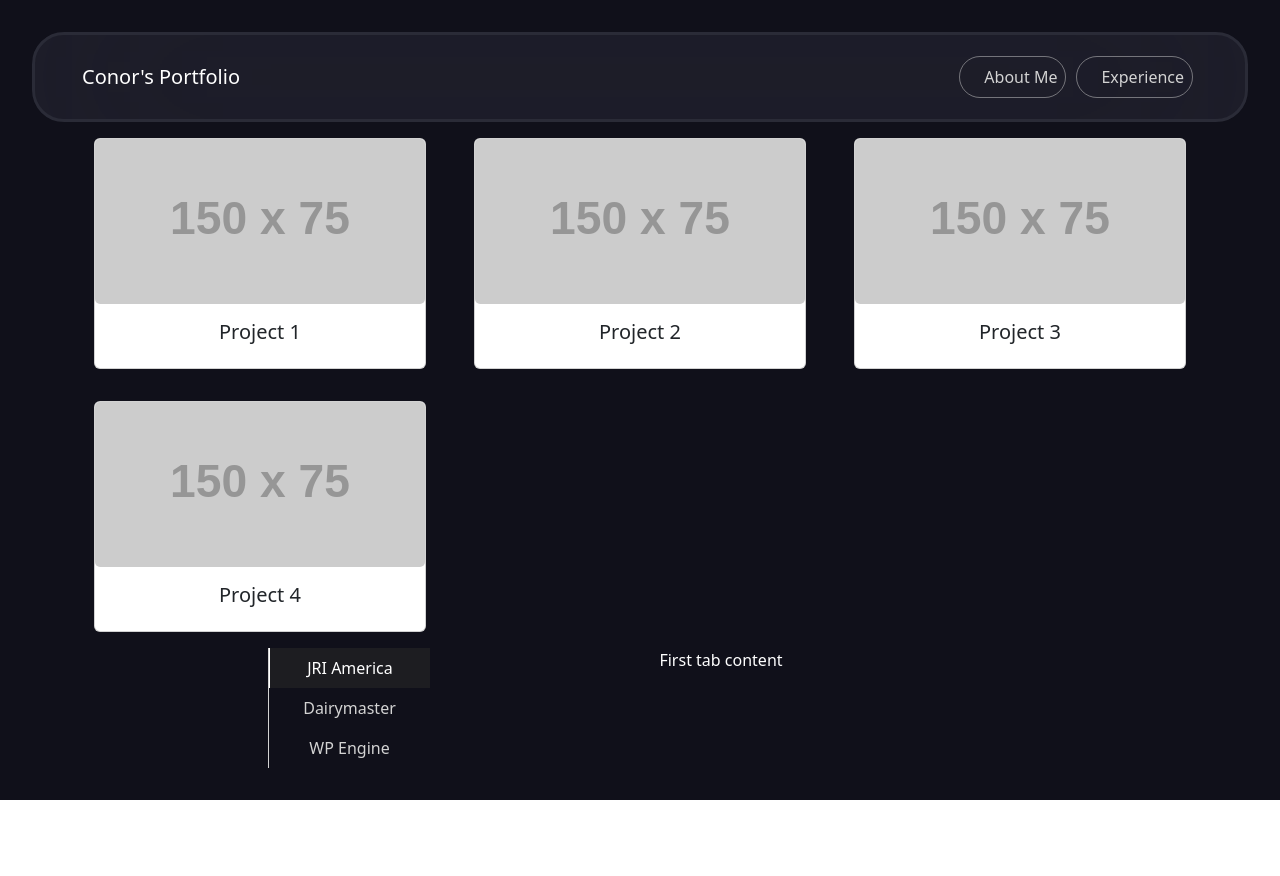
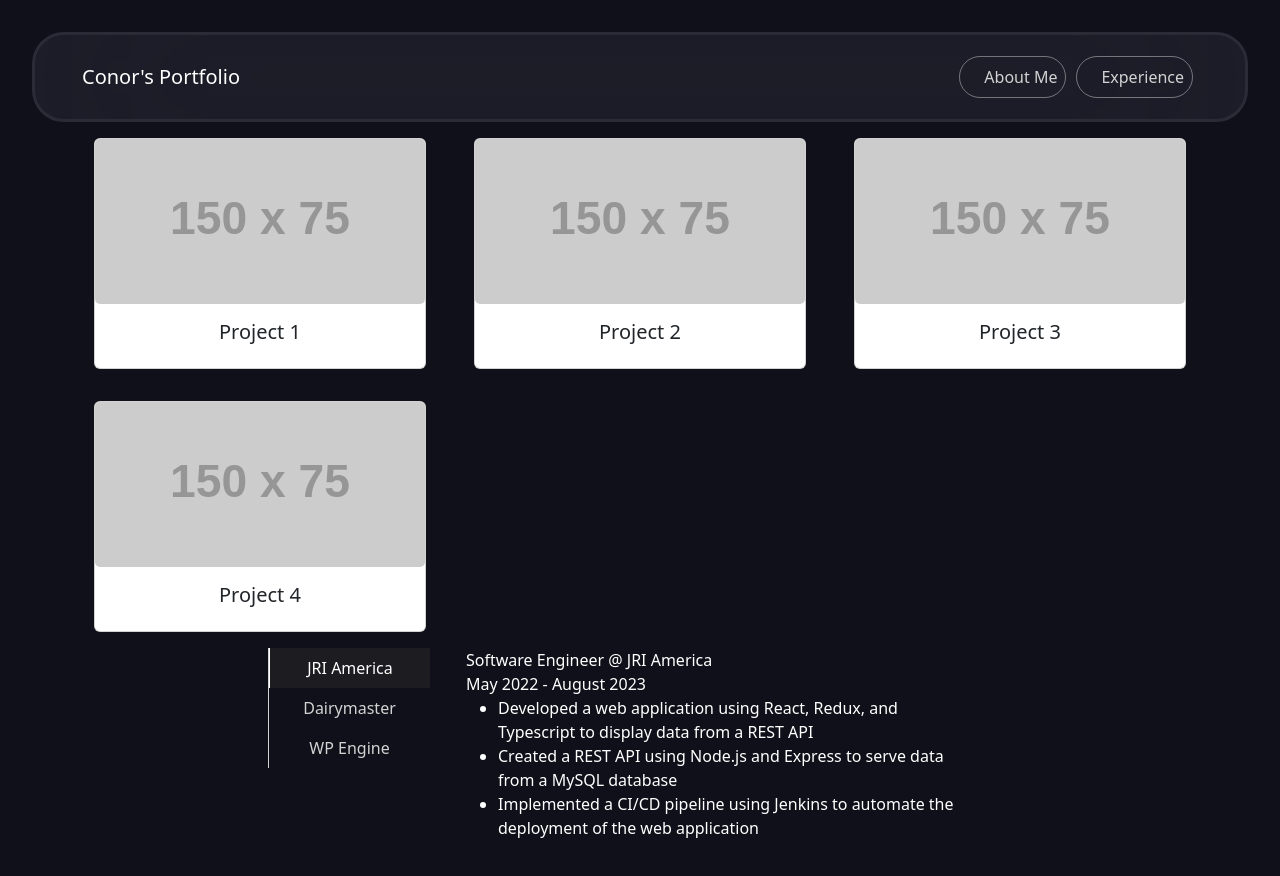
Before and after one commit to CantonCode/Portfolio23, a React (Vite) app in the folder chatbot/chatbotGPT/: page / in a window 1280 px wide. Shown: the top 876 px of the page. Before the commit the page ends 800 px from the top, so only its background shows below. Built offline with nearby package versions, Linux system fonts and the light colour scheme; some icons are missing.

Commit message:
adding basic job content to job container

```diff
--- a/chatbot/chatbotGPT/src/components/Jobs/JobContainer/JobContainer.tsx
+++ b/chatbot/chatbotGPT/src/components/Jobs/JobContainer/JobContainer.tsx
@@ -25,8 +25,44 @@ function JobContainer(){
                 </Col>
                 <Col sm={{ span: 6, offset: 0 }}>
                     <Tab.Content style={{color:'white'}}>
-                        <Tab.Pane eventKey="first">First tab content</Tab.Pane>
-                        <Tab.Pane eventKey="second">Second tab content</Tab.Pane>
+                        <Tab.Pane eventKey="first">
+                            <Container>
+                                <Row style={{textAlign:'start'}}>
+                                    <Col xs={12}>
+                                    Software Engineer @ JRI America
+                                    </Col>
+                                    <Col xs={12}>
+                                    May 2022 - August 2023
+                                    </Col>
+                                    <Col xs={12}>
+                                    <ul>
+                                        <li>Developed a web application using React, Redux, and Typescript to display data from a REST API</li>
+                                        <li>Created a REST API using Node.js and Express to serve data from a MySQL database</li>
+                                        <li>Implemented a CI/CD pipeline using Jenkins to automate the deployment of the web application</li>
+                                    </ul>
+                                    </Col>
+                                </Row>
+                            </Container>
+                        </Tab.Pane>
+                        <Tab.Pane eventKey="second">
+                        <Container>
+                                <Row style={{textAlign:'start'}}>
+                                    <Col xs={12}>
+                                    Software Engineer @ Dairymaster
+                                    </Col>
+                                    <Col xs={12}>
+                                    April 2021 - April 2022
+                                    </Col>
+                                    <Col xs={12}>
+                                    <ul>
+                                        <li>Developed a web application using React, Redux, and Typescript to display data from a REST API</li>
+                                        <li>Created a REST API using Node.js and Express to serve data from a MySQL database</li>
+                                        <li>Implemented a CI/CD pipeline using Jenkins to automate the deployment of the web application</li>
+                                    </ul>
+                                    </Col>
+                                </Row>
+                            </Container>
+                        </Tab.Pane>
                     </Tab.Content>
                 </Col>
 
```
